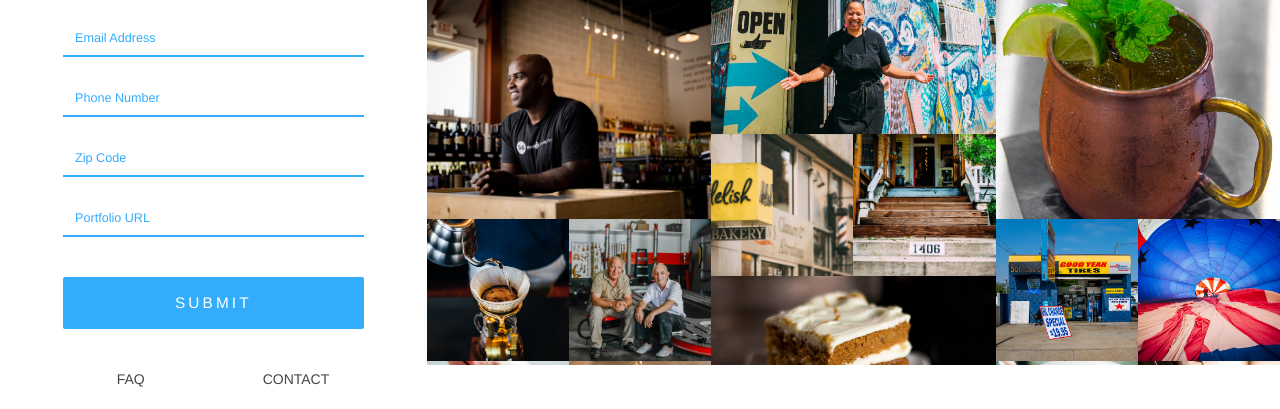
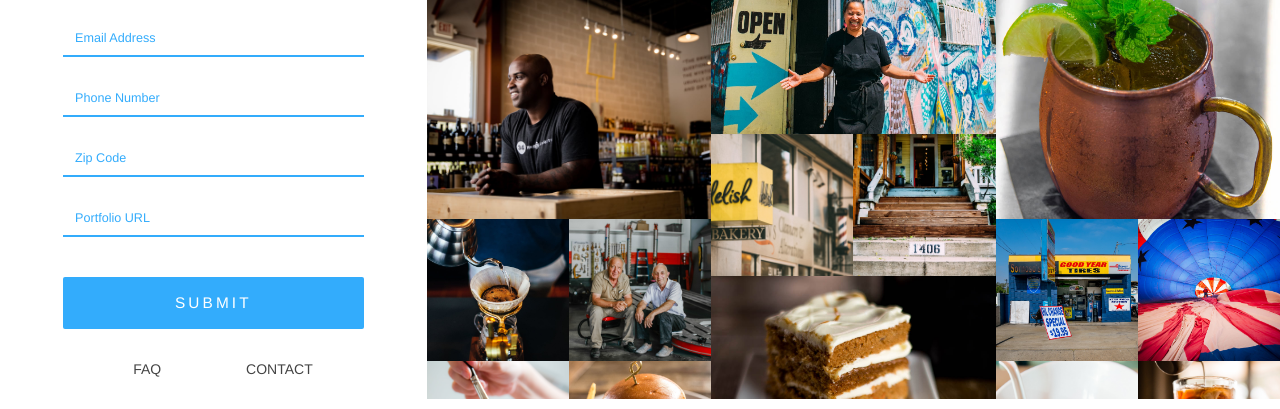
Before and after one commit to jtbthethird/photographer-landing, a website: page public/index.html in a window 1280 px wide. Shown: the part 435-844 px from the top of the page. Drawn offline with nearby package versions, Linux system fonts and the light colour scheme.

Commit message:
Sticky the footer

```diff
--- a/public/css/main.css
+++ b/public/css/main.css
@@ -50,12 +50,23 @@
 }
 
 /* ---- General Stuff ---- */
+html {
+  position: relative;
+  min-height: 100%;
+}
+
 .container-fluid {
+    position: static;
     padding-left: 0px;
     padding-right: 0px;
 }
 
 /* ---- Signup Section ---- */
+#signup-side {
+    position: static;
+/*    margin-bottom: 80px;*/
+}
+
 #headline h1 {
     color: #444;
 }
@@ -151,15 +162,32 @@ ul.parsley-errors-list li {
 }
 
 /* ---- Footer ---- */
+#signup-container {
+    margin-bottom: 70px;
+}
+
 #footer {
-    margin-top: 40px;
-    margin-bottom: 20px;
+    position: absolute;
+    bottom: 0;
+    width: 100%;
+    height: 70px;
+    padding-top: 30px;
+    margin-left: -15px;
     text-align: center;
 }
 
 #footer a {
     color: #444;
     font-weight: 500;
+}
+/* ---- Modal ---- */
+.modal-footer {
+    text-align: left;
+}
+
+.modal-footer a {
+    color: #33acfc;
+    font-weight: bold;
 }
 
 /* ---- Images ---- */
--- a/public/index.html
+++ b/public/index.html
@@ -28,7 +28,7 @@
     <body>
         <div class="container-fluid">
             <div class="col-xs-12 col-sm-6 col-md-4" id="signup-side">
-                <div class="col-xs-12 col-lg-10 col-lg-offset-1">
+                <div class="col-xs-12 col-lg-10 col-lg-offset-1" id="signup-container">
                     <div id="header">
                         <img src="img/msh-logo.png" class="msh-logo">
                         <a href="#examples" class="visible-xs-inline" id="example-link"><strong>EXAMPLES <span class="glyphicon glyphicon-chevron-right"></span></strong></a>
@@ -56,27 +56,31 @@
                             <button type="submit" class="submit" id="submit-form">SUBMIT</button>
                         </form>
                     </div>
-                    <div id="footer" class="row">
-                        <div class="col-xs-6"><a href="#FAQ" id="faq">FAQ</a></div>
-                        <div class="col-xs-6"><a href="#contact" id="contact">CONTACT</a></div>
                 </div>
-                    <div class="modal fade" tabindex="-1" role="dialog">
+                <footer id="footer" class="">
+                    <div class="col-xs-12 col-sm-6 col-md-4">
+                        <div class="col-xs-4 col-xs-offset-2"><a href="#FAQ" id="faq">FAQ</a></div>
+                        <div class="col-xs-4"><a href="#contact" id="contact">CONTACT</a></div>
+                    </div>
+                </footer>
+                <div class="modal fade in" id="faq-modal" tabindex="-1" role="dialog">
                     <div class="modal-dialog" role="document">
                         <div class="modal-content">
                             <div class="modal-header">
                                 <button type="button" class="close" data-dismiss="modal" aria-label="Close"><span aria-hidden="true">&times;</span></button>
-                                    <h4 class="modal-title">Modal title</h4>
+                                <h4 class="modal-title">Frequently Asked Questions</h4>
                             </div>
                             <div class="modal-body">
                                 <p>One fine body&hellip;</p>
                             </div>
                             <div class="modal-footer">
-                                    <button type="button" class="btn btn-default" data-dismiss="modal">Close</button>
+                                <h4>Still have questions? Get in touch.</h4>
+                                <p><a href="mailto:photography@mainstreethub.com">photography@mainstreethub.com</a></p>
+                                <p><a href="tel:">Call us:</a></p>
                             </div>
                         </div><!-- /.modal-content -->
                     </div><!-- /.modal-dialog -->
                 </div><!-- /.modal -->
-                </div>
             </div>
             <div class="hidden-xs col-xs-12 col-sm-6 col-md-8" id="photos-side">
                 <div id="visibility-wrapper">
--- a/public/js/main.js
+++ b/public/js/main.js
@@ -46,6 +46,6 @@ $(function() {
         e.preventDefault();
         $("h4.modal-title").text("FAQ");
         $("div.modal-body p").text("FAQ goes here...");
-        $("#modal").modal();
+        $("#faq-modal").modal();
     })
 });
```
Lines whose indentation alone changed are shown as unchanged.
